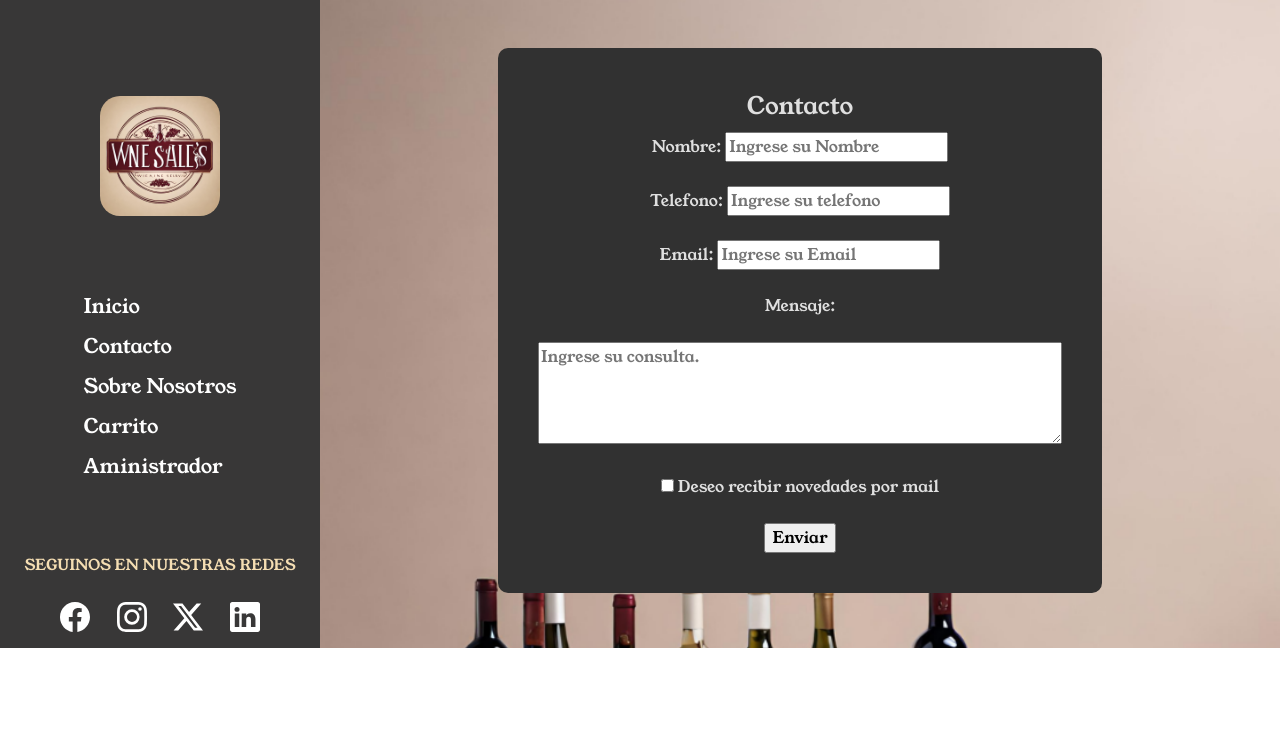
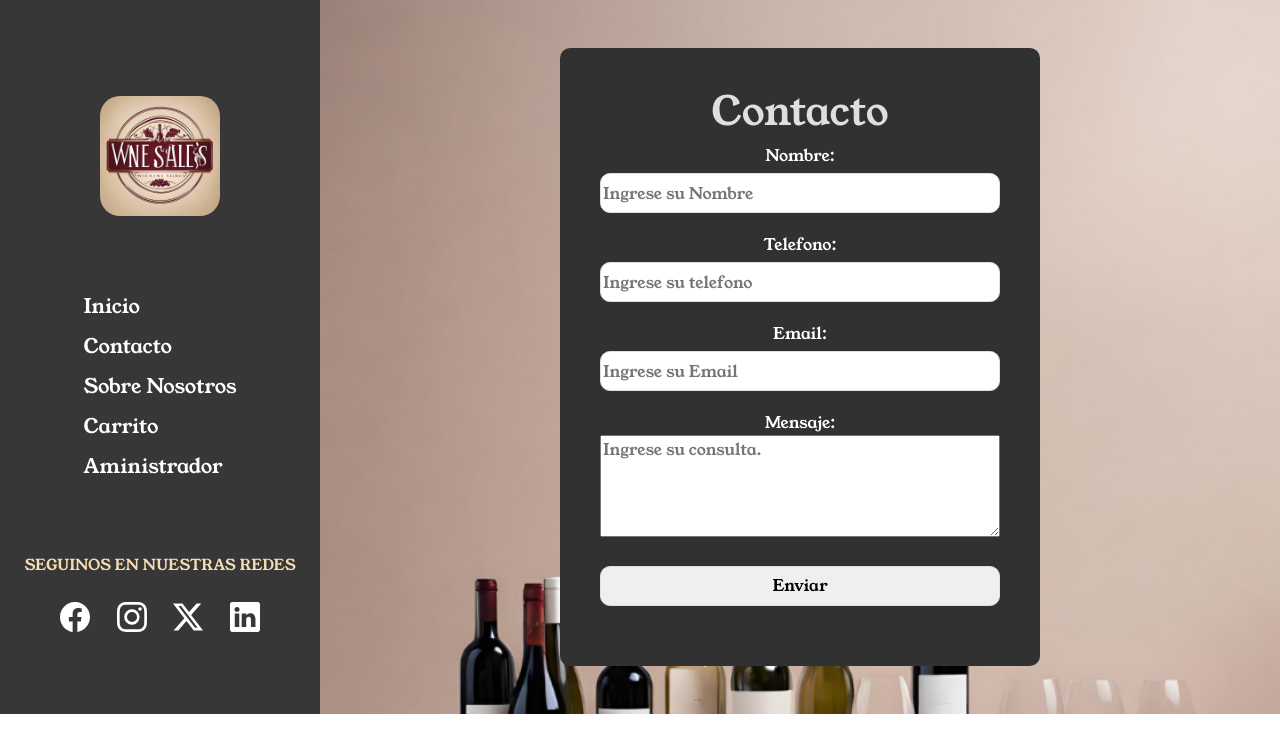
Before and after one commit to JuanCruzGonzalez/ProyectoSPD, a PHP site: page /ProyectoSPD/contacto.php in a window 1280 px wide. Shown: the top 753 px of the page. Run offline with PHP 8.4, Linux system fonts and the light colour scheme; data that the repository does not hold is empty.

Commit message:
se corrigen estilos en contactos, subida de todos los vinos a Images, el logo ahora redirecciona al index

```diff
--- a/carrito.php
+++ b/carrito.php
@@ -19,7 +19,7 @@ include('conexion.php');
     <div class="menu">
         <article class="scroll">
             <div class="logo">
-                <img src="/ProyectoSPD/images/Logo.png" alt="">
+                <a href="/ProyectoSPD/index.php"><img src="/ProyectoSPD/images/Logo.png" alt=""></a>
             </div>
             <div class="options">
                 <a href="/ProyectoSPD/index.php">Inicio</a>
--- a/contacto.php
+++ b/contacto.php
@@ -18,7 +18,7 @@ include('conexion.php');
     <div class="menu">
         <article class="scroll">
             <div class="logo">
-                <img src="/ProyectoSPD/images/Logo.png" alt="">
+            <a href="/ProyectoSPD/index.php"><img src="/ProyectoSPD/images/Logo.png" alt=""></a>
             </div>
             <div class="options">
                 <a href="/ProyectoSPD/index.php">Inicio</a>
@@ -47,22 +47,18 @@ include('conexion.php');
         </article>
     </div>
     <article class="page_contacto">
-        <div>
-            <form action="" method="" class= "formulario_contacto">
-                <fieldset>
-                    <legend>Contacto</legend>
+        <div class="formulario_contacto">
+            <h1>Contacto</h1>
+            <form action="" method="" class= "form_contacto">
                     <label for="nombre">Nombre: </label>
-                    <input type="text" id="nombre" name="nombre" placeholder="Ingrese su Nombre" required><br><br>
+                    <input type="text" id="nombre" name="nombre" placeholder="Ingrese su Nombre" required>
                     <label for="phone">Telefono: </label>
-                    <input type="phone" id="phone" name="phone" placeholder="Ingrese su telefono" require><br><br>
+                    <input type="phone" id="phone" name="phone" placeholder="Ingrese su telefono" required>
                     <label for="email">Email: </label>
-                    <input type="email" id="email" name="email"placeholder="Ingrese su Email" required><br><br>
-                    <label for="mensaje">Mensaje:</label><br><br>
-                    <textarea id="mensaje" name="mensaje" rows="4" cols="50" placeholder="Ingrese su consulta." required></textarea><br><br>
-                    <input class="" type="checkbox" id="gridCheck">
-                    <label class="" for="gridCheck">Deseo recibir novedades por mail</label><br><br>
-                    <input type="submit" value="Enviar">
-                </fieldset>
+                    <input type="email" id="email" name="email"placeholder="Ingrese su Email" required>
+                    <label for="mensaje">Mensaje:</label>
+                    <textarea id="mensaje" name="mensaje" rows="4" cols="50" placeholder="Ingrese su consulta." required></textarea><br>
+                    <input type="submit" value="Enviar" onclick="alert('El formulario se ha enviado correctamente.')">
             </form >
         </div>
     </article>
--- a/estilos_index.css
+++ b/estilos_index.css
@@ -189,6 +189,24 @@ body{
     color: #dfdfdf;
 }
 
+.form_contacto{
+    display: flex;
+    flex-direction: column;
+    width: 400px;
+}
+
+.form_contacto input, .form_contacto select{
+    border-radius: 10px;
+    height: 40px;
+    border: 1px solid #dfdfdf;
+    margin-bottom: 20px;
+    margin-top: 5px;
+}
+
+.form_contacto label{
+    color: white;
+}
+
 .btn_carrito{
     padding: 0.7em 1em;
     border-radius: 10px;
--- a/index.php
+++ b/index.php
@@ -19,7 +19,7 @@ session_start();
     <div class="menu">
         <article class="scroll">
             <div class="logo">
-                <img src="/ProyectoSPD/images/Logo.png" alt="">
+            <a href="/ProyectoSPD/index.php"><img src="/ProyectoSPD/images/Logo.png" alt=""></a>
             </div>
             <div class="options">
                 <a href="/ProyectoSPD/index.php">Inicio</a>
--- a/nosotros.php
+++ b/nosotros.php
@@ -18,7 +18,7 @@ include('conexion.php');
     <div class="menu">
         <article class="scroll">
             <div class="logo">
-                <img src="/ProyectoSPD/images/Logo.png" alt="">
+            <a href="/ProyectoSPD/index.php"><img src="/ProyectoSPD/images/Logo.png" alt=""></a>
             </div>
             <div class="options">
                 <a href="/ProyectoSPD/index.php">Inicio</a>
```
Also changed, not shown: images/Blanco_Comercial.jpg (added), images/Blanco_Premium.jpg (added), images/Blanco_Reserva.jpg (added), images/Champagne_Comercial.jpg (added), images/Champagne_Premium.jpg (added), images/Champagne_Reserva.jpg (added), images/Logo_alternativo.jpg (added), images/Rosado_Comercial.jpg (added), images/Rosado_Premium.jpg (added), images/Rosado_Reserva.jpg (added), images/Tinto_Comercial.jpg (added), images/Tinto_Premium.jpg (added), images/Tinto_Reserva.jpg (added), images/background_image_alternativa.jpg (added).
